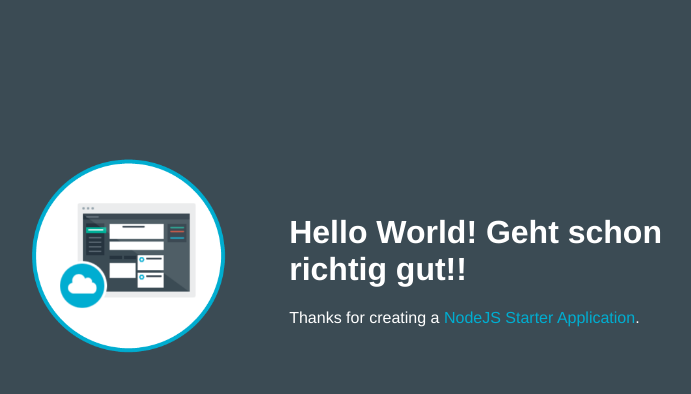
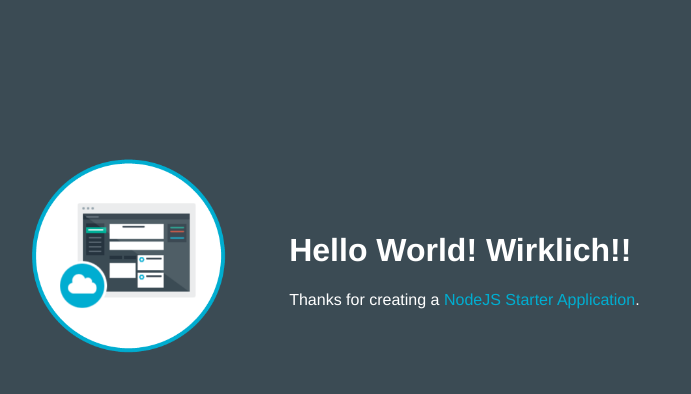
Before and after one commit to OliverLucht/DevOps-Sample-App-1-1473667554526, a website: page public/index.html in a window 1280 px wide. Shown: the whole page, without its empty margins (253-944 px from the left). Drawn offline with Linux system fonts and the light colour scheme.

Commit message:
neuer text

```diff
--- a/public/index.html
+++ b/public/index.html
@@ -16,7 +16,7 @@
           <img class = "newappIcon" src="images/newapp-icon.png">
         </td>
         <td>
-          <h1 id="message">Hello World! Geht schon richtig gut!! </h1>
+          <h1 id="message">Hello World! Wirklich!! </h1>
           <p class='description'></p> Thanks for creating a <span class = "blue">NodeJS Starter Application</span>.
         </td>
       </tr>
```
Also changed, not shown: 1 other file.
